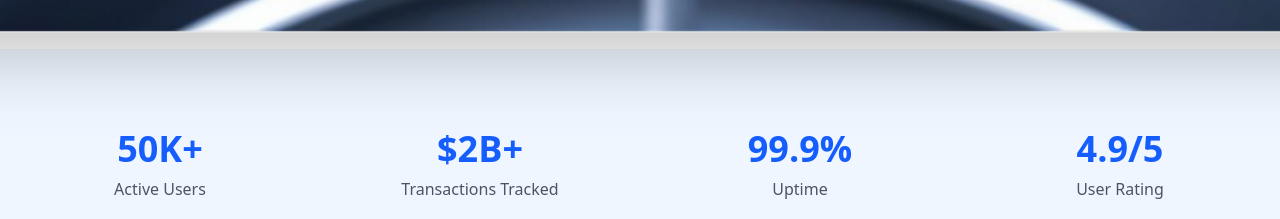
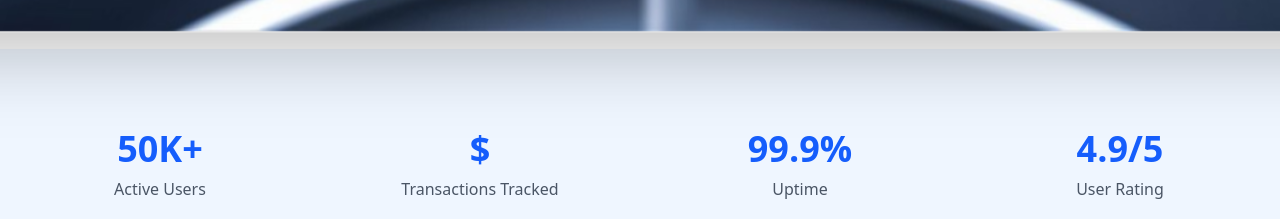
Before and after one commit to SandeepKumarYadav24/welth, a Next.js app: page / in a window 1280 px wide. Shown: the part 1240-1459 px from the top of the page. Built offline with nearby package versions, Linux system fonts and the light colour scheme; no server answers.

Commit message:
Update transactions tracked value in stats data

```diff
--- a/data/landing.js
+++ b/data/landing.js
@@ -14,7 +14,7 @@ export const statsData = [
     label: "Active Users",
   },
   {
-    value: "$2B+",
+    value: "$",
     label: "Transactions Tracked",
   },
   {
```
